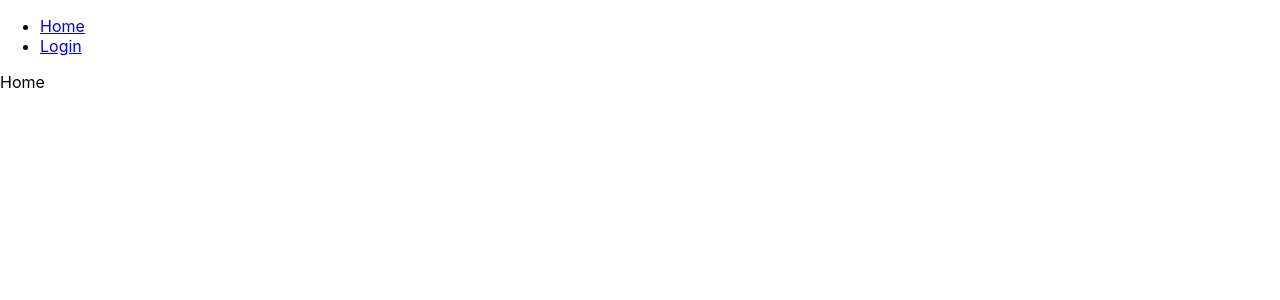
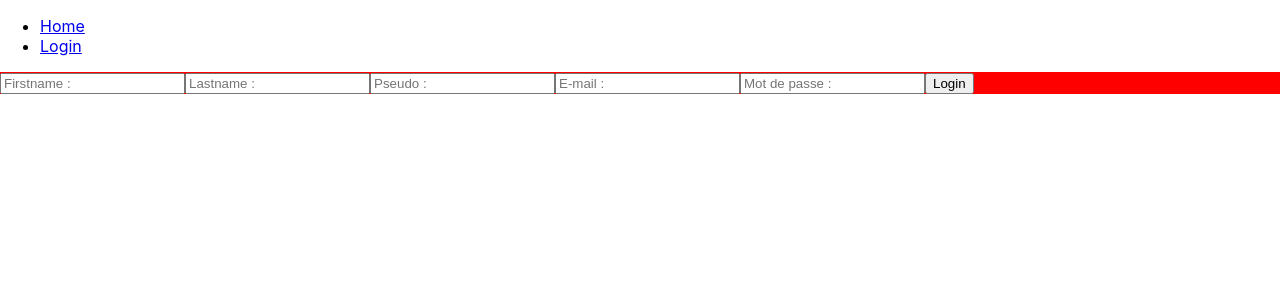
Before and after one commit to SirHarveyBix/hackathon-fiverr-front, a React (Create React App) app: page /login in a window 1280 px wide. Shown: the top 300 px of the page. Built offline with nearby package versions, Linux system fonts and the light colour scheme.

Commit message:
Creation Login

```diff
--- a/package.json
+++ b/package.json
@@ -6,6 +6,7 @@
     "@testing-library/jest-dom": "^5.14.1",
     "@testing-library/react": "^11.2.7",
     "@testing-library/user-event": "^12.8.3",
+    "axios": "^0.21.1",
     "react": "^17.0.2",
     "react-dom": "^17.0.2",
     "react-router": "^5.2.0",
--- a/src/App.js
+++ b/src/App.js
@@ -17,7 +17,7 @@ function App() {
           </ul>
         </nav>
         <Switch>
-          <Route path="/">
+          <Route exact path="/">
             <Home />
           </Route>
           <Route exact path="/login">
--- /dev/null
+++ b/src/views/Login.css
@@ -0,0 +1,3 @@
+.signUpForm {
+  background-color: red;
+}
--- a/src/views/Login.jsx
+++ b/src/views/Login.jsx
@@ -1,11 +1,87 @@
-import React from 'react'
+import axios from 'axios';
+import React, { useState } from 'react';
+import './Login.css';
 
 function Login() {
+  const [email, setEmail] = useState('');
+  const [password, setPassword] = useState('');
+
+  const handleEmail = (event) => {
+    setEmail(event.target.value);
+  };
+  const handlePassword = (event) => {
+    setPassword(event.target.value);
+  };
+
+  const handleSubmit = (event) => {
+    event.preventDefault();
+    axios
+      .post(`${process.env.REACT_APP_BACKEND_URL}/login`, {
+        email,
+        password,
+      })
+      .then((response) => {
+        console.log(response.data);
+      });
+  };
+
   return (
-    <div>
-      Login
+    <div className='signUpForm'>
+      <form onSubmit={handleSubmit}>
+        <label className='field' htmlFor='firstname'>
+          <input
+            id='firstname'
+            type='firstname'
+            name='firstname'
+            onChange={handleEmail}
+            placeholder='Firstname :'
+            required
+          />
+        </label>
+        <label className='field' htmlFor='lastname'>
+          <input
+            id='lastname'
+            type='lastname'
+            name='lastname'
+            onChange={handleEmail}
+            placeholder='Lastname :'
+            required
+          />
+        </label>
+        <label className='field' htmlFor='pseudo'>
+          <input
+            id='pseudo'
+            type='pseudo'
+            name='pseudo'
+            onChange={handleEmail}
+            placeholder='Pseudo :'
+            required
+          />
+        </label>
+        <label className='field' htmlFor='email'>
+          <input
+            id='email'
+            type='email'
+            name='email'
+            onChange={handleEmail}
+            placeholder='E-mail :'
+            required
+          />
+        </label>
+        <label className='field' htmlFor='password'>
+          <input
+            id='password'
+            type='password'
+            name='password'
+            onChange={handlePassword}
+            placeholder='Mot de passe : '
+            required
+          />
+        </label>
+        <button type='submit'>Login</button>
+      </form>
     </div>
-  )
+  );
 }
 
 export default Login;
```
Also changed, not shown: 1 other file (tests, documents, lock files or other folders).
